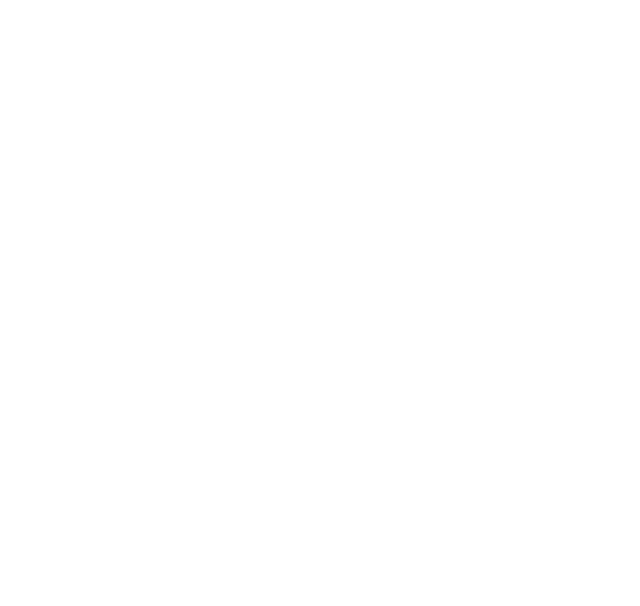
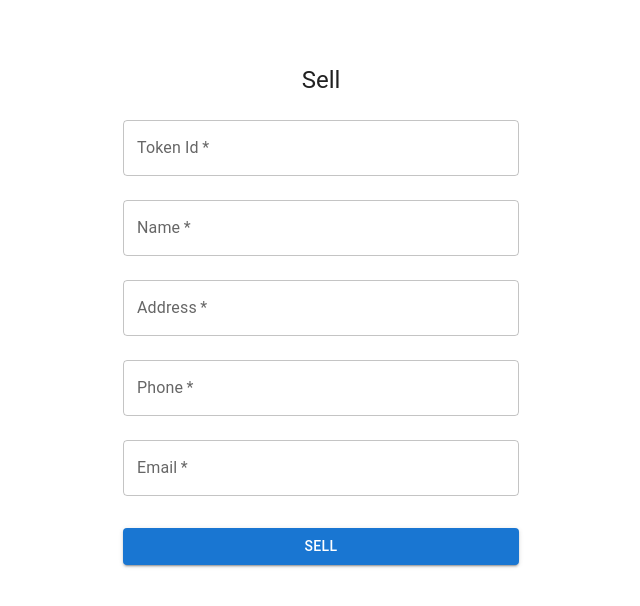
Before and after one commit to DevangSharma/FlipSure_Web, a React (Create React App) app: page /sell in a window 1280 px wide. Before the commit this address had no page. Shown: the top 606 px of the page, without its empty margins (319-959 px from the left). Built offline with nearby package versions, Linux system fonts and the light colour scheme.

Commit message:
review 2

```diff
--- a/src/App.js
+++ b/src/App.js
@@ -4,16 +4,22 @@
 import VerifyProduct from "./components/Product/VerifyProduct";
 import Login from "./components/Login/Login";
 import Signup from "./components/Login/Signup";
+import AllProducts from "./components/Product/AllProducts";
+import Sell from "./components/Product/Sell";
 
 function App() {
   return (
     <div id="App">
       <Router>
         <Routes>
-          <Route path="/" element={<VerifyProduct />} />
+          <Route path="/" element={<AllProducts />} />
           <Route path="/create" element={<CreateProduct />} />
+          <Route path="/" element={<AllProducts />} />
+          <Route path="/verify" element={<VerifyProduct />} />
           <Route path="/login" element={<Login />} />
           <Route path="/signup" element={<Signup />} />
+          <Route path="/sell" element={<Sell />} />
+          <Route path="/" element={<VerifyProduct />} />
         </Routes>
       </Router>
     </div>
--- a/src/components/Navbar/index.js
+++ b/src/components/Navbar/index.js
@@ -12,7 +12,11 @@
 import { auth } from "../../firebase.config";
 import { signOut } from "firebase/auth";
 
-const pages = [{ pageName: "Create Product", to: "/create" }];
+const pages = [
+  { pageName: "Create Product", to: "/create" },
+  { pageName: "Verify Products", to: "/verify" },
+  { pageName: "Sell", to: "/sell" },
+];
 const Navbar = () => {
   const [user, setUser] = useState(null);
 
--- /dev/null
+++ b/src/components/Product/AllProducts.js
@@ -0,0 +1,135 @@
+import React, { useEffect, useState } from "react";
+import {
+  collection,
+  getDoc,
+  getDocs,
+  query,
+  doc,
+  updateDoc,
+} from "firebase/firestore";
+import { db } from "../../firebase.config";
+import { auth } from "../../firebase.config";
+import ProductCard from "../utils/ProductCard";
+import Grid from "@mui/material/Grid";
+import { Box, Typography } from "@mui/material";
+import Navbar from "../Navbar";
+
+const AllProducts = () => {
+  const [allProducts, setAllProducts] = useState([]);
+  const getProducts = async () => {
+    let products = [];
+    try {
+      const q = query(collection(db, "products"));
+      const querySnapshot = await getDocs(q);
+      setAllProducts(querySnapshot);
+      querySnapshot.forEach((doc) => {
+        products.push({ ...doc.data(), tokenId: doc.id });
+      });
+      setAllProducts(products);
+    } catch (error) {
+      console.log(error.message);
+    }
+  };
+
+  const purchaseProducts = async (id) => {
+    const user = auth.currentUser;
+    const email = user.email;
+    if (!email) {
+      alert("Please login first!");
+      return;
+    }
+    const userData = await getDoc(doc(db, "users", email));
+    const product = await getDoc(doc(db, "products", id));
+
+    await updateDoc(doc(db, "products", id), {
+      available: false,
+      purchasedOn: Date.now(),
+      expiresOn:
+        Date.now() +
+        Number(product.data().productWarranty) * 365 * 24 * 3600 * 1000,
+      ...userData.data(),
+    });
+    alert("Congrats,Product Purchased!!");
+
+    const purchaseMessage = `Hello ${
+      userData.data().username
+    }, \n This message is to confirm your purchase of ${
+      product.data().productName
+    }. \n Your unique token for your purchase is : ${product.id}. \n
+    You can verify your product details on http://localhost:3000/verify. \n
+
+    Thank You on shopping with flipkart`;
+
+    fetch(
+      `https://api.twilio.com/2010-04-01/Accounts/${process.env.REACT_APP_TWILIO_ACCOUNT_SID}/Messages.json`,
+      {
+        method: "POST",
+        headers: {
+          "Content-Type": "application/x-www-form-urlencoded",
+          Authorization:
+            "Basic " +
+            btoa(
+              `${process.env.REACT_APP_TWILIO_ACCOUNT_SID}:${process.env.REACT_APP_TWILIO_AUTH_TOKEN}`
+            ),
+        },
+        body: `Body=${purchaseMessage}&From=${
+          process.env.REACT_APP_TWILIO_PHONE
+        }&To=+91${userData.data().phone}`,
+      }
+    )
+      .then(() => console.log("success"))
+      .catch((err) => console.log(err));
+  };
+
+  useEffect(() => {
+    getProducts();
+  }, []);
+
+  return (
+    <>
+      <Navbar />
+      <Box sx={{ flexGrow: 1, paddingLeft: 4, paddingRight: 4, paddingTop: 4 }}>
+        <Box
+          sx={{
+            marginBottom: 4,
+            display: "flex",
+            flexDirection: "column",
+            alignItems: "center",
+          }}
+        >
+          <Typography component="h1" variant="h5">
+            Shop Now{" "}
+          </Typography>
+        </Box>
+        <Grid container spacing={2}>
+          {allProducts?.map(
+            (doc, idx) =>
+              doc.available && (
+                <Grid
+                  key={idx}
+                  item
+                  md={2}
+                  sm={4}
+                  xs={12}
+                  display="flex"
+                  justifyContent="center"
+                  alignItems="center"
+                >
+                  <ProductCard
+                    id={doc.tokenId}
+                    name={doc.productName}
+                    price={doc.productPrice}
+                    url={doc.productImage}
+                    warranty={doc.productWarranty}
+                    purchase={purchaseProducts}
+                  />
+                </Grid>
+              )
+          )}
+        </Grid>
+      </Box>
+    </>
+  );
+};
+
+export default AllProducts;
--- /dev/null
+++ b/src/components/Product/Sell.js
@@ -0,0 +1,126 @@
+import React from "react";
+import { db } from "../../firebase.config";
+import { doc, updateDoc, getDoc } from "firebase/firestore";
+import {
+  Button,
+  CssBaseline,
+  TextField,
+  Box,
+  Container,
+  Typography,
+} from "@mui/material";
+import { createTheme, ThemeProvider } from "@mui/material/styles";
+import { getAuth } from "firebase/auth";
+
+const auth = getAuth();
+const theme = createTheme();
+
+const Sell = () => {
+  const handleSubmit = async (e) => {
+    e.preventDefault();
+    const data = new FormData(e.currentTarget);
+    const payload = {
+      token: data.get("token"),
+      username: data.get("username"),
+      address: data.get("address"),
+      phone: data.get("phone"),
+      email: data.get("email"),
+    };
+    const user = auth.currentUser;
+    const currentProduct = await getDoc(doc(db, "products", payload.token));
+    if (
+      !currentProduct.data().email ||
+      currentProduct.data().email !== user.email
+    ) {
+      alert("Unable to verify the ownership of product");
+      return;
+    }
+
+    await updateDoc(doc(db, "products", payload.token), {
+      address: payload.address,
+      username: payload.username,
+      phone: payload.phone,
+      email: payload.email,
+    });
+
+    alert("Product Sold successfully");
+    window.location.replace("/");
+  };
+  return (
+    <ThemeProvider theme={theme}>
+      <Container component="main" maxWidth="xs">
+        <CssBaseline />
+        <Box
+          sx={{
+            marginTop: 8,
+            display: "flex",
+            flexDirection: "column",
+            alignItems: "center",
+          }}
+        >
+          <Typography component="h1" variant="h5">
+            Sell
+          </Typography>
+          <Box
+            component="form"
+            onSubmit={handleSubmit}
+            // noValidate
+            sx={{ mt: 1 }}
+          >
+            <TextField
+              margin="normal"
+              required
+              fullWidth
+              id="token"
+              label="Token Id"
+              name="token"
+            />
+            <TextField
+              margin="normal"
+              required
+              fullWidth
+              id="username"
+              label="Name"
+              name="username"
+            />
+            <TextField
+              margin="normal"
+              required
+              fullWidth
+              id="address"
+              label="Address"
+              name="address"
+              multiline
+            />
+            <TextField
+              margin="normal"
+              required
+              fullWidth
+              id="phone"
+              label="Phone"
+              name="phone"
+            />
+            <TextField
+              margin="normal"
+              required
+              fullWidth
+              id="email"
+              label="Email"
+              name="email"
+            />
+            <Button
+              type="submit"
+              fullWidth
+              variant="contained"
+              sx={{ mt: 3, mb: 2 }}
+            >
+              Sell{" "}
+            </Button>
+          </Box>
+        </Box>
+      </Container>
+    </ThemeProvider>
+  );
+};
+
+export default Sell;
--- /dev/null
+++ b/src/components/utils/ProductCard.js
@@ -0,0 +1,48 @@
+import * as React from "react";
+import {
+  Box,
+  Card,
+  CardContent,
+  CardMedia,
+  Typography,
+  Button,
+} from "@mui/material";
+
+export default function ProductCard({
+  id,
+  name,
+  url,
+  price,
+  warranty,
+  purchase,
+}) {
+  return (
+    <Card sx={{ maxWidth: 250 }}>
+      <CardMedia
+        component="img"
+        height="240"
+        width="300"
+        image={url}
+        alt="green iguana"
+      />
+      <CardContent>
+        <Typography gutterBottom variant="h5" component="div">
+          {name}
+        </Typography>
+        <Typography gutterBottom variant="h5" component="div">
+          &#8377; {price}
+        </Typography>
+        <Typography variant="body2" color="text.secondary">
+          Warranty - {warranty} years
+        </Typography>
+        <Box
+          sx={{ display: "flex", justifyContent: "space-evenly", marginTop: 2 }}
+        >
+          <Button variant="contained" onClick={() => purchase(id)}>
+            Buy
+          </Button>
+        </Box>
+      </CardContent>
+    </Card>
+  );
+}
```
Also changed, not shown: 1 other file (tests, documents, lock files or other folders).
